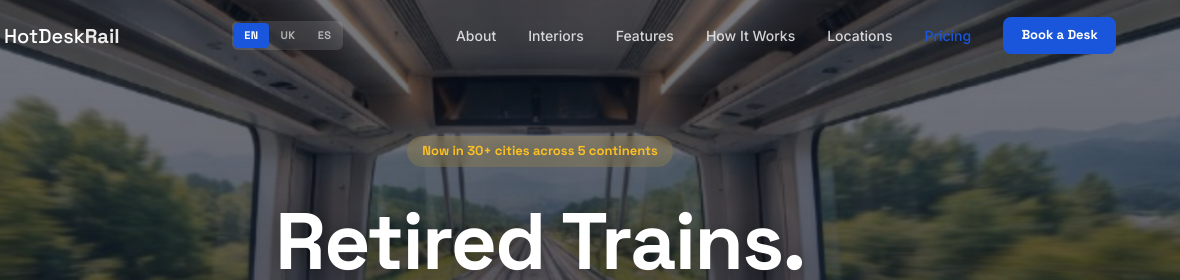
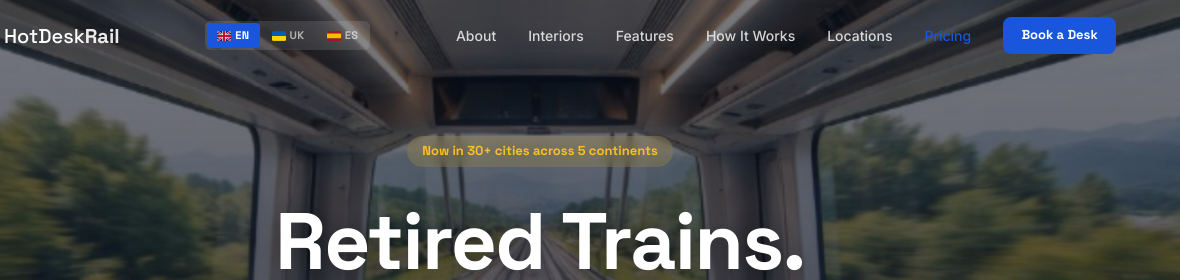
Before and after one commit to BuenGenio/hotdesk.rail, a plain HTML site: page index.html in a window 1280 px wide. Shown: the top 280 px of the page, 100-1280 px from the left. Drawn offline with Linux system fonts and the light colour scheme.

Commit message:
Add country flag icons to language switcher buttons
Flat SVG flags (UK flag, Ukraine, Spain) prepended to EN/UK/ES buttons
with flex layout and .flag class for consistent sizing.

Made-with: Cursor

```diff
--- a/index.html
+++ b/index.html
@@ -28,9 +28,9 @@
         <span>HotDesk<strong>Rail</strong></span>
       </a>
       <div class="lang-switcher" id="langSwitcher">
-        <button class="lang-btn active" data-lang="en">EN</button>
-        <button class="lang-btn" data-lang="uk">UK</button>
-        <button class="lang-btn" data-lang="es">ES</button>
+        <button class="lang-btn active" data-lang="en"><svg class="flag" viewBox="0 0 20 14"><rect width="20" height="14" fill="#012169"/><path d="M0 0l20 14M20 0L0 14" stroke="#fff" stroke-width="2.8"/><path d="M0 0l20 14M20 0L0 14" stroke="#C8102E" stroke-width="1.6"/><path d="M10 0v14M0 7h20" stroke="#fff" stroke-width="4.6"/><path d="M10 0v14M0 7h20" stroke="#C8102E" stroke-width="2.8"/></svg>EN</button>
+        <button class="lang-btn" data-lang="uk"><svg class="flag" viewBox="0 0 20 14"><rect width="20" height="7" fill="#005BBB"/><rect y="7" width="20" height="7" fill="#FFD500"/></svg>UK</button>
+        <button class="lang-btn" data-lang="es"><svg class="flag" viewBox="0 0 20 14"><rect width="20" height="3.5" fill="#AA151B"/><rect y="3.5" width="20" height="7" fill="#F1BF00"/><rect y="10.5" width="20" height="3.5" fill="#AA151B"/></svg>ES</button>
       </div>
       <button class="nav__toggle" id="navToggle" aria-label="Toggle menu">
         <span></span><span></span><span></span>
--- a/script.js
+++ b/script.js
@@ -2,13 +2,22 @@
   'use strict';
 
   /* ---------- i18n ---------- */
-  let currentLang = localStorage.getItem('hdr_lang') || 'en';
+  const urlLang = new URLSearchParams(window.location.search).get('lang');
+  let currentLang = (urlLang && I18N[urlLang]) ? urlLang : (localStorage.getItem('hdr_lang') || 'en');
+
+  const setLangURL = (lang) => {
+    const url = new URL(window.location);
+    if (lang === 'en') { url.searchParams.delete('lang'); }
+    else { url.searchParams.set('lang', lang); }
+    history.replaceState(null, '', url);
+  };
 
   const applyLang = (lang) => {
     const t = I18N[lang];
     if (!t) return;
     currentLang = lang;
     localStorage.setItem('hdr_lang', lang);
+    setLangURL(lang);
     document.documentElement.lang = lang === 'uk' ? 'uk' : lang;
 
     document.title = t._meta.title;
@@ -368,5 +377,8 @@
   window.addEventListener('scroll', highlightNav, { passive: true });
 
   if (currentLang !== 'en') applyLang(currentLang);
-  else document.querySelectorAll('.lang-btn').forEach(b => b.classList.toggle('active', b.dataset.lang === 'en'));
+  else {
+    setLangURL('en');
+    document.querySelectorAll('.lang-btn').forEach(b => b.classList.toggle('active', b.dataset.lang === 'en'));
+  }
 })();
--- a/styles.css
+++ b/styles.css
@@ -259,6 +259,9 @@ button, input, select, textarea {
 .nav--scrolled .lang-switcher { background: var(--clr-surface); }
 
 .lang-btn {
+  display: flex;
+  align-items: center;
+  gap: 4px;
   padding: 4px 10px;
   font-size: 0.6875rem;
   font-weight: 600;
@@ -270,6 +273,12 @@ button, input, select, textarea {
   color: rgba(255, 255, 255, 0.6);
   cursor: pointer;
   transition: all var(--duration) var(--ease);
+}
+.flag {
+  width: 14px;
+  height: 10px;
+  border-radius: 1.5px;
+  flex-shrink: 0;
 }
 .nav--scrolled .lang-btn { color: var(--clr-text-muted); }
 .lang-btn.active {
```
